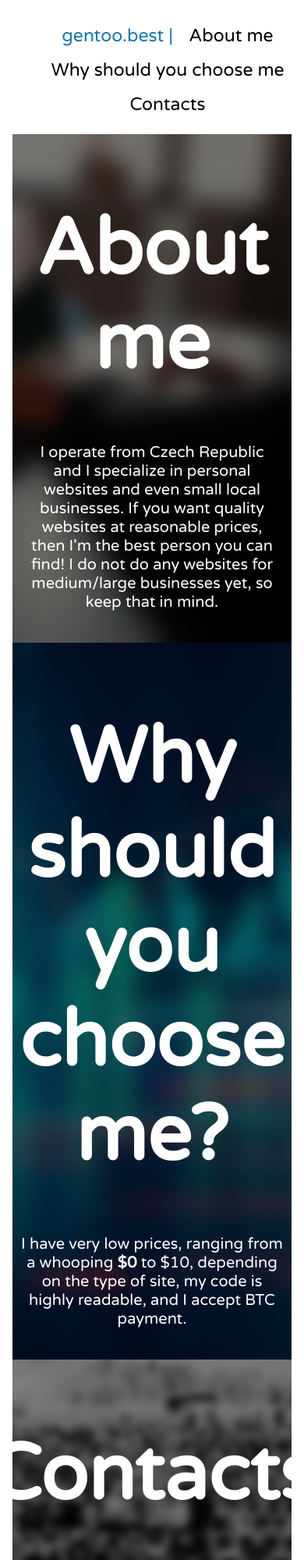
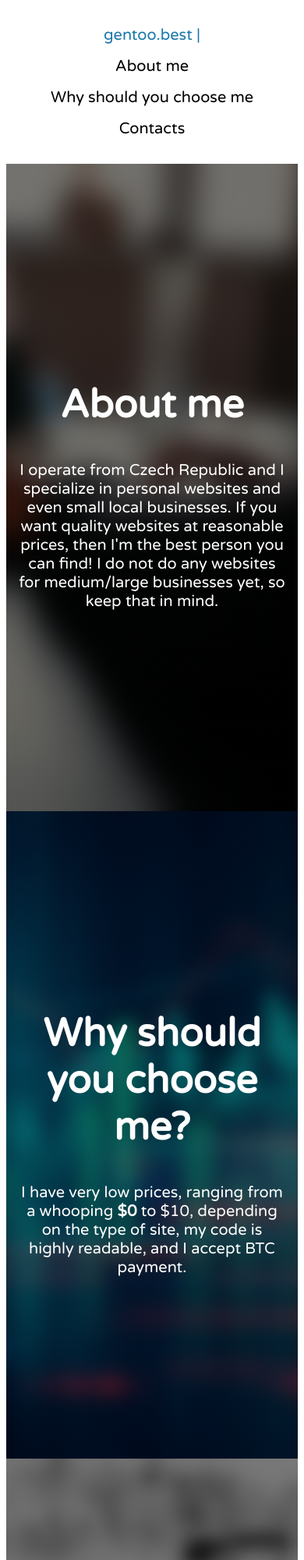
Before and after one commit to Ardougne/Nethrid, a plain HTML site: page index.html in a window 390 px wide. Shown: the top 2000 px of the page at 78% size. Drawn offline with Linux system fonts and the light colour scheme.

Commit message:
The definitive unassed edition, it shouldn't look like ass on anything other than a 1920x1080 monitor

```diff
--- a/index.html
+++ b/index.html
@@ -1,107 +1,94 @@
 <!DOCTYPE HTML>
 	<html>
 		<head>
-
-			<!-- START OF THE CODE -->
-
-			<!-- META TAGS -->
-
 			<meta charset="UTF-8">
 			<meta name="description" content="Quality websites on the cheap">
 			<meta name="keywords" content="Websites, Website creation, HTML, CSS, gentoo.best">
 			<meta name="viewport" content="width=device-width, initial-scale=1.0">
-
-			<!-- END OF META TAGS -->
-
 			<title>gentoo.best - Bringing you the best of web design</title>
-
-			<!-- CSS SPREADSHEET -->
-
 			<style>
-
-			/* CSS STYLE */
-
-				/* Imports the Varela Round font */
 
 				@import url('https://fonts.googleapis.com/css2?family=Varela+Round&display=swap');
 
 				html {
 				/* General */
 					font-family: 'Varela Round', sans-serif;
-					padding: 8px;
+					/* padding: 8px;
+						avoid putting paddings/margins on the <html> tag, use them on <body> instead */
 					scroll-behavior: smooth;
 				}
 
 				p {
-				/* The p tag */
 					font-size: 20px;
 				}
 
-				.navbar-div {
-				/* Navigation bar */
-					height: 50px;
-					margin: 3px;
+				/*.navbar-div*/
+				nav {
+					/* height: 50px; */
+					/* margin: 3px; instead of setting margin and height separately, try to use just margin */
+					margin: 25px 3px;
+					font-size: 23px;
+					text-align: center;
+					/* applying styles directly to <nav> instead of the <a> items inside the <nav> */
 				}
+				/* elements like <nav>, <section>, <header> and <footer> have semantic meaning and are a good choice for sectioning big parts of a page */
 
-				.navbar-li {
-				/* Navigation bar (li element) */
-					display: inline-block;
+				/*.navbar-li*/
+				nav a {
+					/* display: inline-block; */
 					text-decoration: none;
-					list-style-type: none;
-					font-size: 23px;
+					/* list-style-type: none; */
+					/* font-size: 23px; */
 					padding: 8px;
 					color: black;
 				}
 
-					[class^=hero-image-1] {
-					/*The first hero image*/
-						background-image: linear-gradient(rgba(0, 0, 0, 0.5), rgba(0, 0, 0, 0.5)), url("logo.png");
-						min-height: 40vw;
+				.heroSection {
+					height: 800px;
 					background-repeat: no-repeat;
 					background-position: center;
 					background-size: cover;
-						position: relative;
 					display: flex;
+					/* position: relative; */
 					justify-content: center;
 					align-items: center;
-						padding: 20px;
+					/* setting text-align and color on <section> elements instead of <> */
+					text-align: center;
+					color: white;
+					padding: 15px; /* added for responsive-ness */
 				}
 
-					[class^=hero-image-2] {
-					/*The second hero image*/
-						background-image: linear-gradient(rgba(0, 0, 0, 0.5), rgba(0, 0, 0, 0.5)), url("logo2.png");
-						min-height: 40vw;
-						background-repeat: no-repeat;
-						background-position: center;
-						background-size: cover;
-						position: relative;
-						display: flex;
-						justify-content: center;
-						align-items: center;
-						padding: 20px;
+				.hero-image-1 {
+					background-image: linear-gradient(rgba(0, 0, 0, 0.5), rgba(0, 0, 0, 0.5)), url("logo.png");
 				}
 
-					[class^=hero-image-3] {
-					/*The first hero image*/
-						background-image: linear-gradient(rgba(0, 0, 0, 0.5), rgba(0, 0, 0, 0.5)), url("logo3.png");
-						min-height: 40vw;
-						background-repeat: no-repeat;
-						background-position: center;
-						background-size: cover;
-						position: relative;
-						display: flex;
-						justify-content: center;
-						align-items: center;
-						padding: 20px;
+				.hero-image-2 {
+					background-image: linear-gradient(rgba(0, 0, 0, 0.5), rgba(0, 0, 0, 0.5)), url("logo2.png");
 				}
 
-				.hero-text {
-				/* The hero text */
-					color: white;
-					text-align: center;
+				.hero-image-3 {
+					background-image: linear-gradient(rgba(0, 0, 0, 0.5), rgba(0, 0, 0, 0.5)), url("logo3.png");
+				}
+
+				h1 {
 					font-size: 50px;
 				}
 
+				/*
+				.hero-text {
+					color: white;
+					text-align: center;
+					font-size: 50px; THIS PROPERTY WAS HAVING NO EFFECT, APPLY IT DIRECTLY ON THE <h1> ELEMENT
+				}
+				*/
+
+				/* media query for smaller screens */
+				@media all and (max-width: 800px) {
+					nav a {
+						display: block;
+						font-size: 20px;
+					}
+				}
 
 			</style>
 
@@ -109,44 +96,33 @@
 
 		<body>
 
-			<!-- NAVBAR -->
+			<nav>
+				<a style="color: #1a78ab;">gentoo.best | </a>
+				<a href="#aboutus" style="color: black; text-decoration: none;">About me</a>
+				<a href="#reasons" style="color: black; text-decoration: none;">Why should you choose me</a>
+				<a href="#contact" style="color: black; text-decoration: none;">Contacts</a>
+			</nav>
 
-			<div class="navbar">
-			<ul style="text-align: center;">
-				<li class="navbar-li"><a style="color: #1a78ab;">gentoo.best | </a></li>
-				<li class="navbar-li"><a href="#aboutus" style="color: black; text-decoration: none;">About me</a></li>
-				<li class="navbar-li"><a href="#reasons" style="color: black; text-decoration: none;">Why should you choose me</a></li>
-				<li class="navbar-li"><a href="#contact" style="color: black; text-decoration: none;">Contacts</a></li>
-			</ul>
-
-			<!-- HERO IMAGE 1 -->
-
-			<div class="hero-image-1">
-			  <div class="hero-text">
+			<section class="heroSection hero-image-1">
+			  	<div>
 					<h1 id="aboutus">About me</h1>
 					<p>I operate from Czech Republic and I specialize in personal websites and even small local businesses. If you want quality websites at reasonable prices, then I'm the best person you can find! I do not do any websites for medium/large businesses yet, so keep that in mind.</p>
 				</div>
-			</div>
+			</section>
 
-			<!-- HERO IMAGE 2 -->
-
-			<div class="hero-image-2">
-			  <div class="hero-text">
+			<section class="heroSection hero-image-2">
+			  	<div>
 					<h1 id="reasons">Why should you choose me?</h1>
 					<p>I have very low prices, ranging from a whooping <strong>$0</strong> to $10, depending on the type of site, my code is highly readable, and I accept BTC payment.</p>
 				</div>
-			</div>
+			</section>
 
-			<!-- HERO IMAGE 3 -->
-
-			<div class="hero-image-3">
-			  <div class="hero-text">
+			<section class="heroSection hero-image-3">
+			  	<div>
 					<h1 id="contact">Contacts</h1>
 					<p>My email address is vedivinci@protonmail.com, I use ProtonMail since it's anonymous.</p>
 				</div>
-			</div>
-
-			<!-- END OF THE CODE -->
+			</section>
 
 		</body>
 
```
Lines whose indentation alone changed are shown as unchanged.
